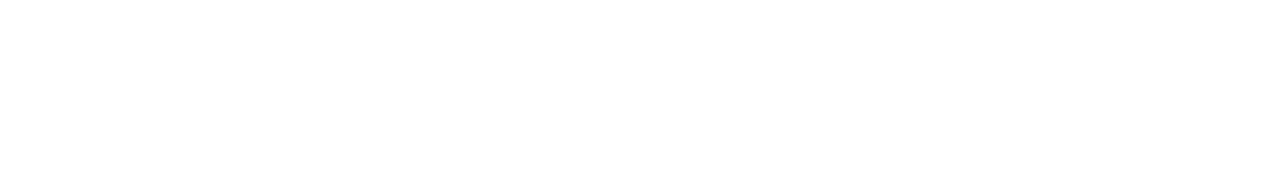
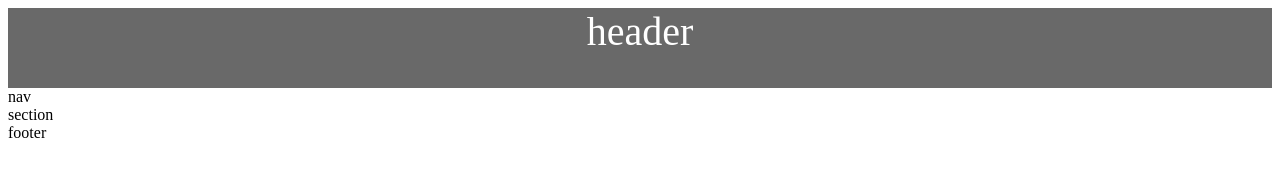
Before and after one commit to emersoncavalcanti-prof/aulaweb2025, a plain HTML site: page index.html in a window 1280 px wide. Drawn offline with Linux system fonts and the light colour scheme.

Commit message:
criando estrutura padrao html

```diff
--- a/assets/css/estilos.css
+++ b/assets/css/estilos.css
@@ -0,0 +1,8 @@
+header{
+    background-color: dimgray;
+    color: white;
+    height: 80px;
+    width: 100%;
+    text-align: center;
+    font-size:40px;
+}
--- a/index.html
+++ b/index.html
@@ -3,9 +3,15 @@
 <head>
     <meta charset="UTF-8">
     <meta name="viewport" content="width=device-width, initial-scale=1.0">
-    <title>Aula WEb</title>
+    <title>Aula Web</title>
+    <link rel="stylesheet" href="assets/css/estilos.css">
 </head>
 <body>
 
+    <header>header</header>
+    <nav>nav</nav>
+    <section>section</section>
+    <footer>footer</footer>
+
 </body>
 </html>
```
